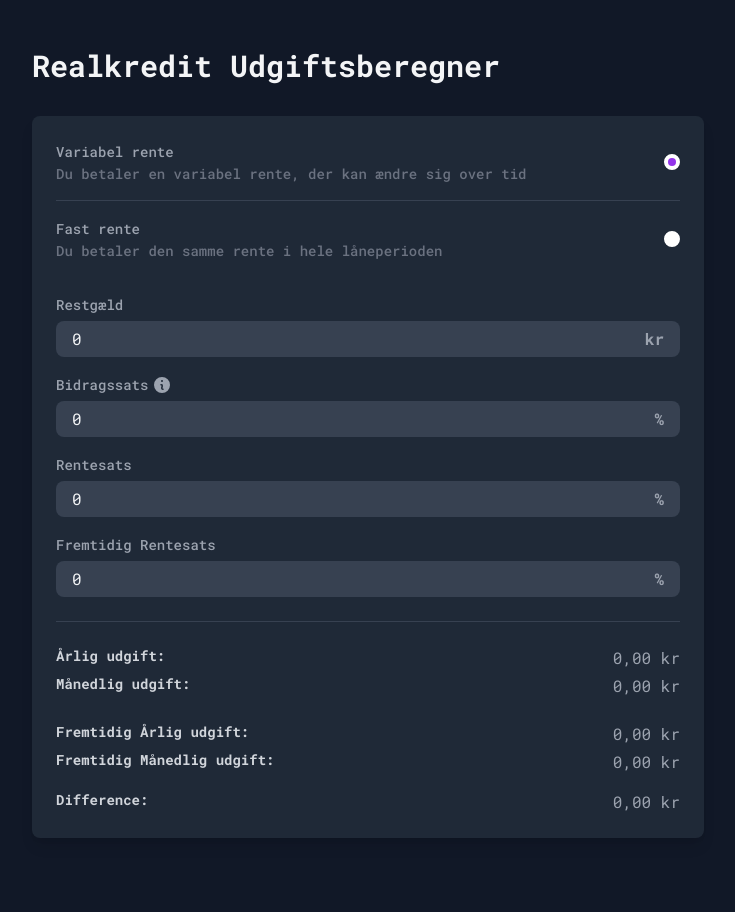
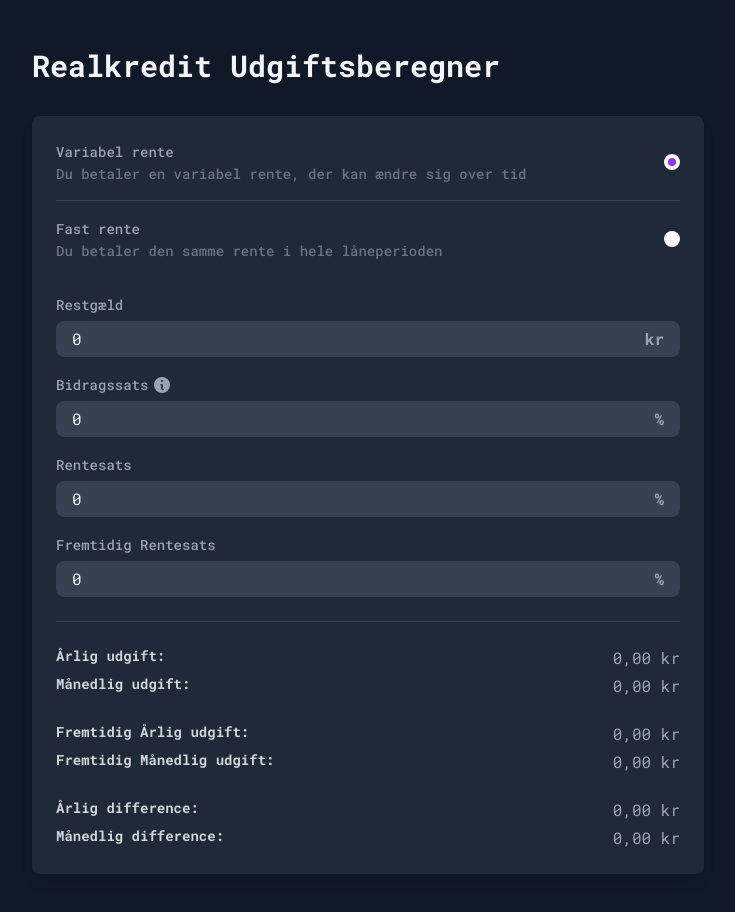
Before and after one commit to Ahlefeldt/mortgage-calculator, a Vue app: page / in a window 1280 px wide. Shown: the top 912 px of the page, without its empty margins (272-1007 px from the left). Before the commit the page ends 886 px from the top, so only its background shows below. Built offline with nearby package versions, Linux system fonts and the light colour scheme.

Commit message:
feat: add yearly difference

```diff
--- a/src/components/BaseInput.vue
+++ b/src/components/BaseInput.vue
@@ -28,7 +28,7 @@ defineProps({
   },
   modelValue: {
     type: [String, Number],
-    default: '',
+    default: null,
   },
   info: {
     type: String,
--- a/src/components/TheCalculatorForm.vue
+++ b/src/components/TheCalculatorForm.vue
@@ -27,7 +27,8 @@ const paymentYearly = computed<number>(() => calculateMortgagePayment(interestRa
 const paymentMonthly = computed<number>(() => paymentYearly.value / 12)
 const futurePaymentYearly = computed<number>(() => calculateMortgagePayment(futureInterestRate.value, adminFee.value, mortgageAmount.value))
 const futurePaymentMonthly = computed<number>(() => futurePaymentYearly.value / 12)
-const difference = computed<number>(() => futurePaymentMonthly.value - paymentMonthly.value)
+const yearlyDifference = computed<number>(() => futurePaymentYearly.value - paymentYearly.value)
+const monthlyDifference = computed<number>(() => futurePaymentMonthly.value - paymentMonthly.value)
 </script>
 
 <template>
@@ -49,7 +50,8 @@ const difference = computed<number>(() => futurePaymentMonthly.value - paymentMo
       <CalculatorResultRow class="mt-1" label="Månedlig udgift" :result="paymentMonthly" />
       <CalculatorResultRow v-if="rateType === 'variable'" class="mt-6" label="Fremtidig Årlig udgift" :result="futurePaymentYearly" />
       <CalculatorResultRow v-if="rateType === 'variable'" class="mt-1" label="Fremtidig Månedlig udgift" :result="futurePaymentMonthly" />
-      <CalculatorResultRow v-if="rateType === 'variable'" class="mt-4" label="Difference" :result="difference" :colorize="true" />
+      <CalculatorResultRow v-if="rateType === 'variable'" class="mt-6" label="Årlig difference" :result="yearlyDifference" :colorize="true" />
+      <CalculatorResultRow v-if="rateType === 'variable'" class="mt-1" label="Månedlig difference" :result="monthlyDifference" :colorize="true" />
     </div>
   </div>
 </template>
```
